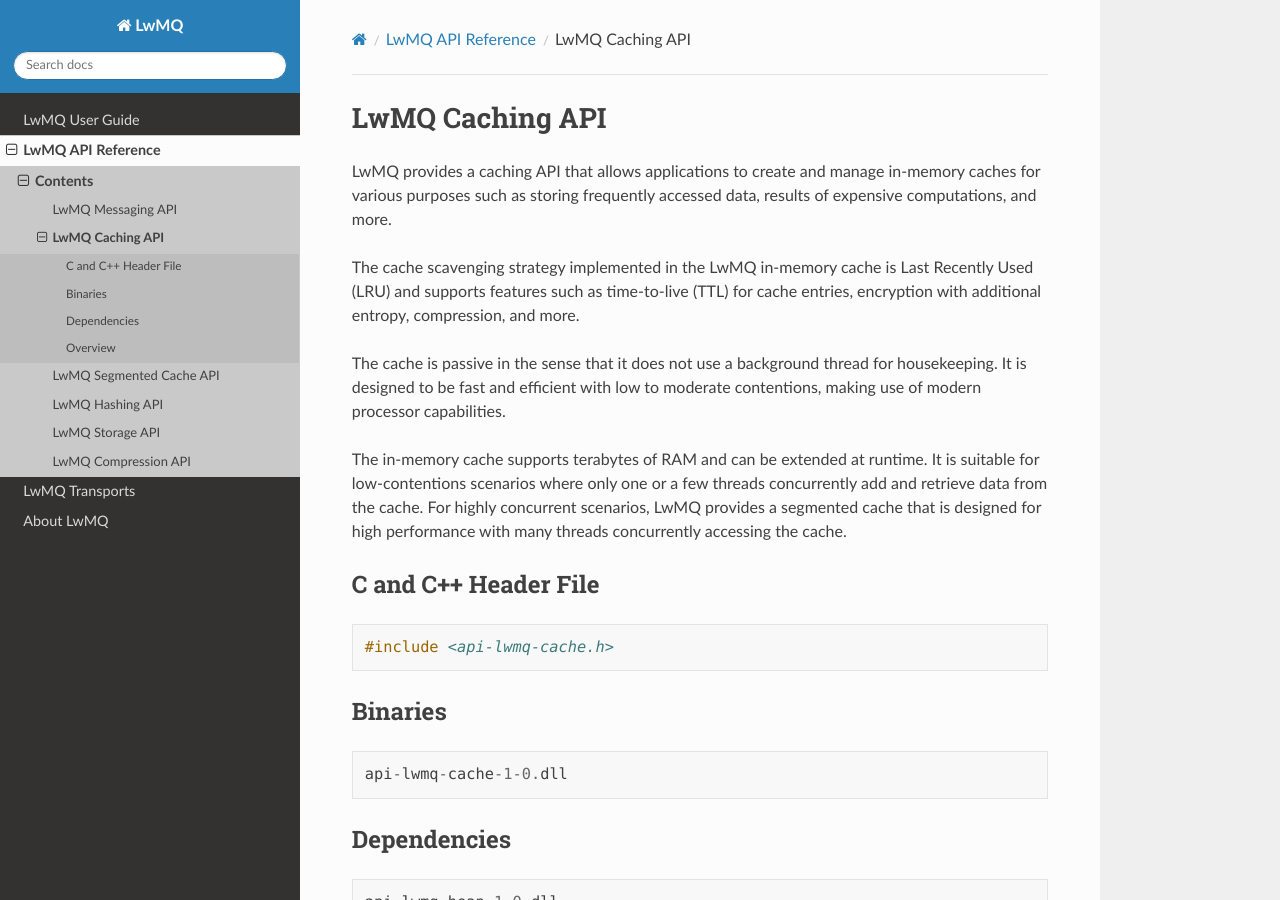
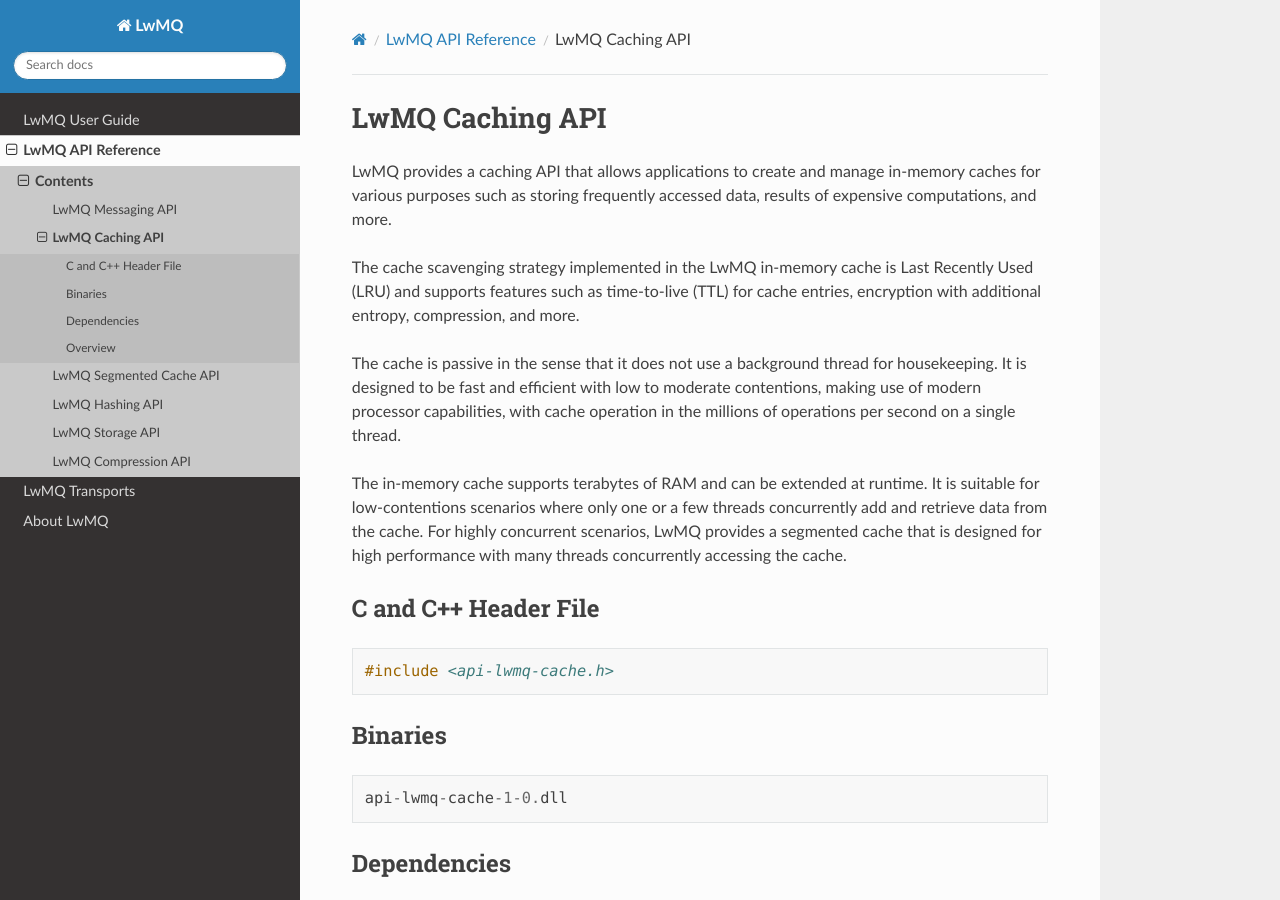
Before and after one commit to axelriet/LwMQ.net, a Sphinx documentation site: the page built from docs/api/caching.rst, in a window 1280 px wide and 900 px high. Built offline with Sphinx 7.4.7 and the Read the Docs theme 3.1.0, drawn with Linux system fonts in a browser that asks for light colours.

Commit message:
Cache specs update

```diff
--- a/docs/api/caching.rst
+++ b/docs/api/caching.rst
@@ -6,7 +6,7 @@
 
 The cache scavenging strategy implemented in the LwMQ in-memory cache is Last Recently Used (LRU) and supports features such as time-to-live (TTL) for cache entries, encryption with additional entropy, compression, and more.
 
-The cache is passive in the sense that it does not use a background thread for housekeeping. It is designed to be fast and efficient with low to moderate contentions, making use of modern processor capabilities.
+The cache is passive in the sense that it does not use a background thread for housekeeping. It is designed to be fast and efficient with low to moderate contentions, making use of modern processor capabilities, with cache operation in the millions of operations per second on a single thread.
 
 The in-memory cache supports terabytes of RAM and can be extended at runtime. It is suitable for low-contentions scenarios where only one or a few threads concurrently add and retrieve data from the cache. For highly concurrent scenarios, LwMQ provides a segmented cache that is designed for high performance with many threads concurrently accessing the cache.
 
```
